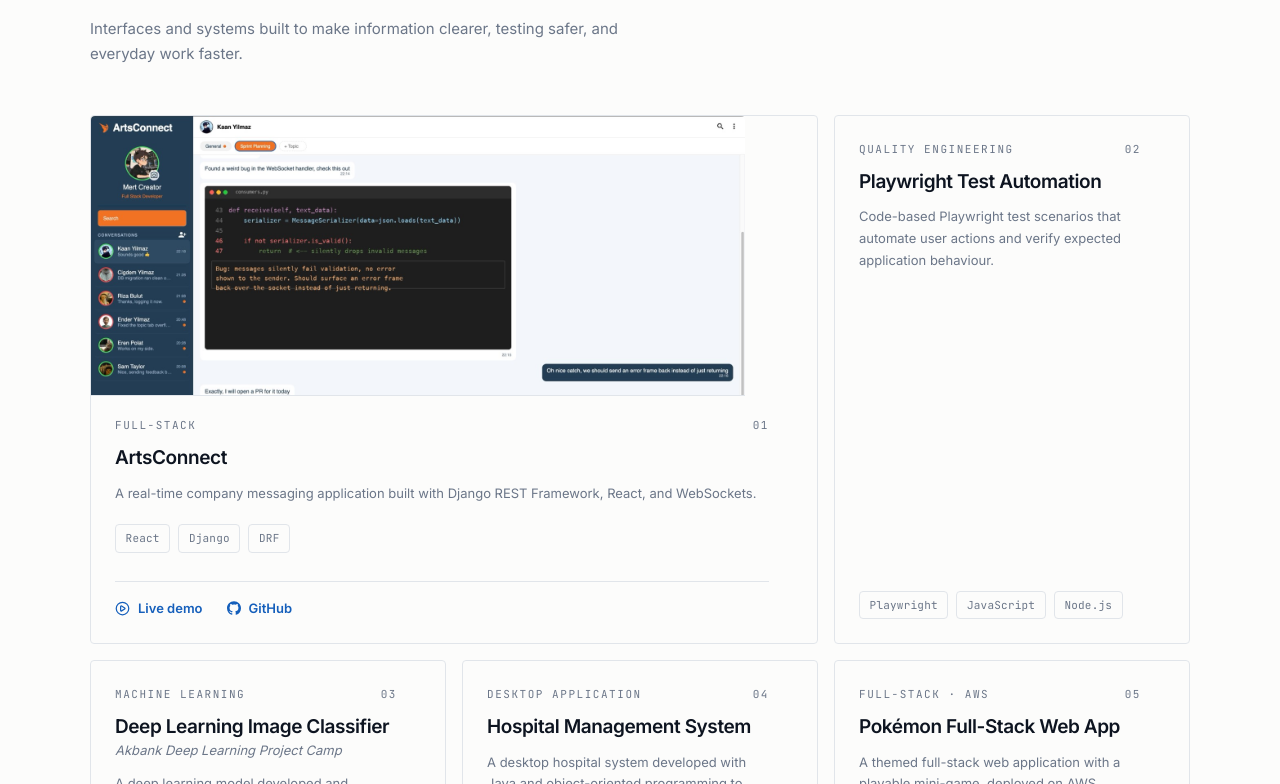
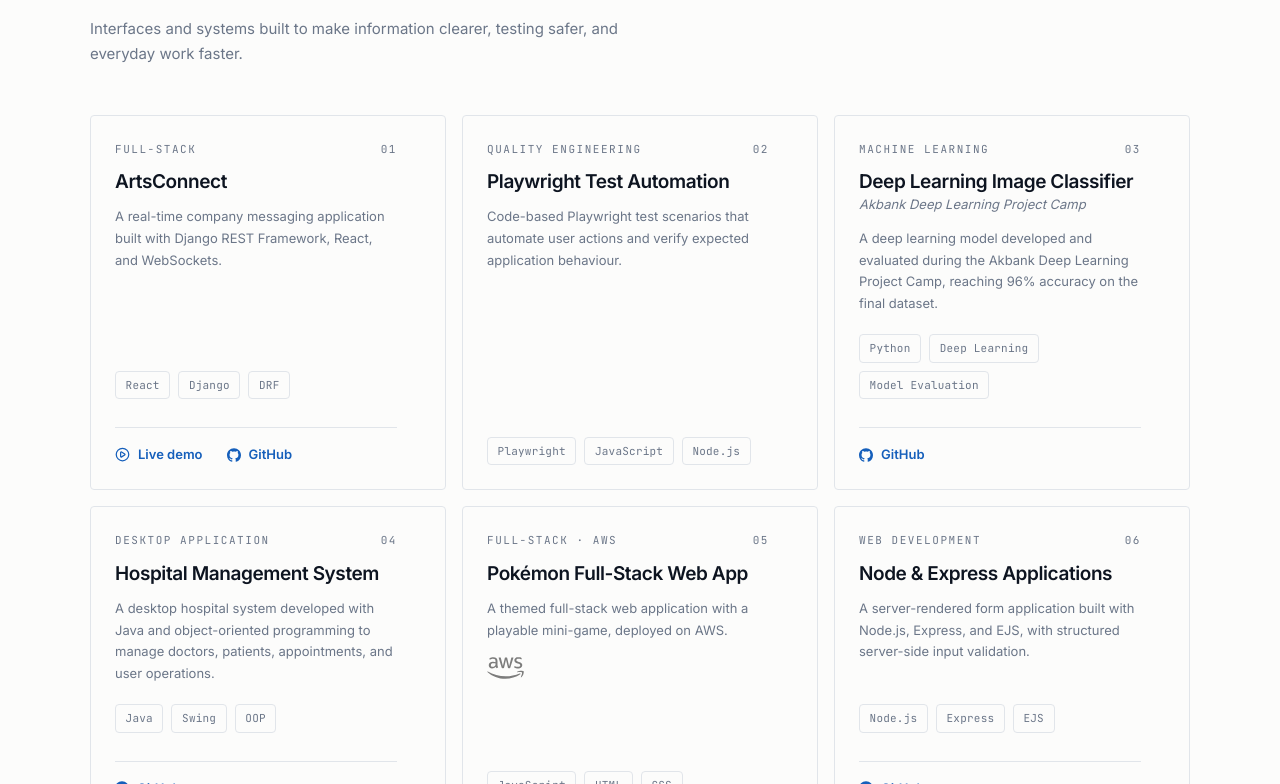
Before and after one commit to MertAltn1/MertAltn1.github.io, a React (Vite) app: page / in a window 1280 px wide. Shown: the part 3196-3980 px from the top of the page. Built offline with nearby package versions, Linux system fonts and the light colour scheme.

Commit message:
new demo project

```diff
--- a/src/data/projects.js
+++ b/src/data/projects.js
@@ -7,9 +7,6 @@
     // Static demo build of the real app, served from /public. It ships with
     // VITE_DEMO_MODE=true, so every request is answered by an in-browser mock
     // instead of the Django backend.
-    // The one project with a running demo, so it leads the grid as a wide
-    // card with a screenshot. Everything else stays text-only.
-    cover: '/projects/artsconnect-shots/chat-topics.jpg',
     demo: '/projects/artsconnect/',
     repo: 'https://github.com/MertAltn1/artsconnect',
     summary: 'A real-time company messaging application built with Django REST Framework, React, and WebSockets.',
@@ -23,8 +20,9 @@
     technologies: ['React', 'Django', 'DRF', 'PostgreSQL', 'WebSocket', 'Django Channels'],
     shots: [
       { src: '/projects/artsconnect-shots/chat-topics.jpg', caption: 'A chat split into topics, each tracking its own unread state' },
-      { src: '/projects/artsconnect-shots/sidebar.jpg', caption: 'Sidebar ordered by activity, with presence and last-message previews' },
-      { src: '/projects/artsconnect-shots/profile.jpg', caption: 'Profile with department, role, team, and total message count' },
+      { src: '/projects/artsconnect-shots/sidebar.jpg', caption: 'Conversations ordered by activity, with presence and last-message previews' },
+      { src: '/projects/artsconnect-shots/profile-teammate.jpg', caption: 'A teammate profile — role, department, team, and total message count' },
+      { src: '/projects/artsconnect-shots/profile-own.jpg', caption: 'Your own profile, opened from the same panel' },
       { src: '/projects/artsconnect-shots/wallpaper.jpg', caption: 'Per-chat wallpaper picker' },
       { src: '/projects/artsconnect-shots/login.jpg', caption: 'Token-authenticated login' },
     ],
--- a/src/sections/ProjectsSection.jsx
+++ b/src/sections/ProjectsSection.jsx
@@ -25,20 +25,7 @@
              * instead, so the card still behaves as one big click target while
              * the action links stay individually clickable.
              */
-            <article
-              className={`card project-card${project.cover ? ' project-card--featured' : ''}`}
-              key={project.slug}
-            >
-              {project.cover && (
-                <img
-                  className="project-card__cover"
-                  src={project.cover}
-                  alt=""
-                  loading="lazy"
-                  decoding="async"
-                />
-              )}
-
+            <article className="card project-card" key={project.slug}>
               <div className="project-card__top mono">
                 <span>{project.category}</span>
                 <span>{String(index + 1).padStart(2, '0')}</span>
--- a/src/styles/sections.css
+++ b/src/styles/sections.css
@@ -294,28 +294,6 @@
   }
 
   .project-card { padding-right: var(--space-8); }
-
-  /*
-   * The project with a live demo leads the grid: two columns wide, with a
-   * screenshot. Only this one carries an image — the rest have no screenshots
-   * to show, and a half-filled image grid looks worse than none at all.
-   */
-  .project-card--featured { grid-column: span 2; }
-
-  .project-card__cover {
-    width: calc(100% + var(--space-5) + var(--space-8));
-    margin: calc(var(--space-5) * -1) calc(var(--space-8) * -1) var(--space-2) calc(var(--space-5) * -1);
-    aspect-ratio: 21 / 9;
-    object-fit: cover;
-    object-position: left top;
-    border-bottom: var(--hairline) solid var(--border);
-    border-radius: var(--radius) var(--radius) 0 0;
-  }
-
-  @media (max-width: 900px) {
-    .project-card--featured { grid-column: span 1; }
-    .project-card__cover { aspect-ratio: 16 / 9; }
-  }
 
   .project-card__top {
     display: flex;
```
Also changed, not shown: public/projects/artsconnect-shots/profile-own.jpg (added), public/projects/artsconnect-shots/profile-teammate.jpg (renamed from public/projects/artsconnect-shots/profile.jpg).
